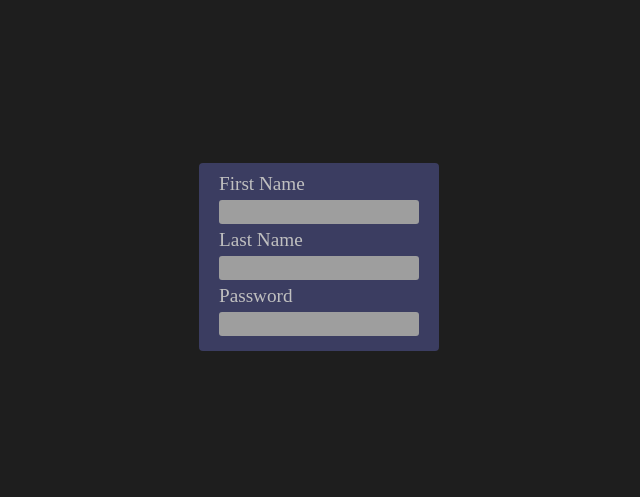
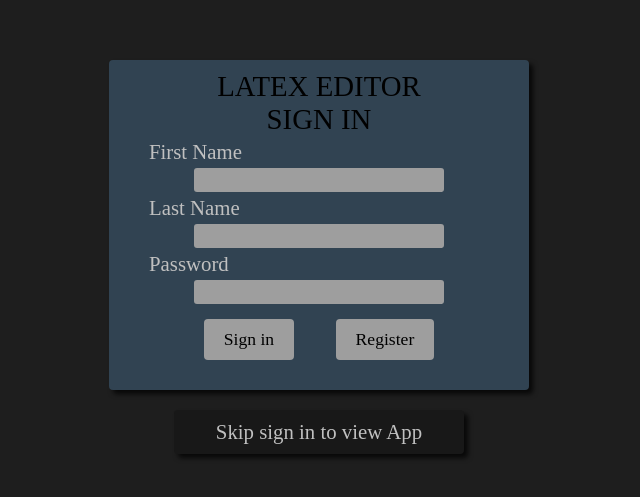
Before and after one commit to AndrewWD1/latex-editor, a React app: page / in a window 1280 px wide. Shown: the part 143-640 px from the top of the page, without its empty margins (321-961 px from the left). Built offline with nearby package versions, Linux system fonts and the light colour scheme; a web font is replaced by a local one.

Commit message:
updates to sign in

```diff
--- a/src/App.js
+++ b/src/App.js
@@ -2,6 +2,7 @@ import React, { useEffect } from "react";
 import EditorViewerContainer from "./components/editor-viewer-container/editor-viewer-container.component";
 import Header from "./components/header/header.component";
 import SignIn from "./components/sign-in/sign-in.components";
+import SignInSkip from "./components/sign-in/sign-in-skip.component";
 import { connect } from "react-redux";
 import { handleResize } from "./redux/screen/screen.actions";
 
@@ -19,6 +20,7 @@ const App = ({ signedIn, handleResize }) => {
     return (
       <div className="not-signed-in">
         <SignIn />
+        <SignInSkip />
       </div>
     );
 
--- a/src/App.scss
+++ b/src/App.scss
@@ -10,4 +10,5 @@
   align-items: center;
   justify-content: center;
   height: 100vh;
+  background-color: #1e1e1e;
 }
--- a/src/components/folder-container/folder-container.styles.scss
+++ b/src/components/folder-container/folder-container.styles.scss
@@ -1,13 +1,14 @@
 .folder-container {
-  width: 140px;
+  width: 160px;
   background-color: #272727;
   display: flex;
   flex-direction: column;
-  padding: 20px;
+  justify-content: space-between;
+  padding: 10px;
   color: #c4b7b7;
 
   .arrow-span {
-    margin: 0.5rem 0;
+    margin: 0;
     display: flex;
     justify-content: flex-end;
 
--- a/src/components/folder/folder.component.jsx
+++ b/src/components/folder/folder.component.jsx
@@ -12,13 +12,13 @@ const FileSelector = ({ fileType }) => {
   switch (fileType) {
     case ".js":
       return (
-        <svg viewBox="0 0 60 55" width="20px" height="20px">
+        <svg viewBox="0 0 60 55" width="15px" height="15px">
           <JSFile />
         </svg>
       );
     default:
       return (
-        <svg viewBox="0 0 60 55" width="20px" height="20px">
+        <svg viewBox="0 0 60 55" width="15px" height="15px">
           <TexFile />
         </svg>
       );
@@ -29,10 +29,7 @@ const Folder = ({ folderName, folderFiles, switchCurrentFile }) => {
   const [fileToggle, setFileToggle] = useState(false);
 
   return (
-    <div
-      className="folder"
-      style={{ borderBottom: fileToggle ? "none" : "1px solid #080808" }}
-    >
+    <div className="folder">
       <div className="folder-bar" onClick={() => setFileToggle(!fileToggle)}>
         {fileToggle ? <OpenFolderIcon /> : <ClosedFolderIcon />}
         <div className="folder-title">{folderName}</div>
--- a/src/components/folder/folder.styles.scss
+++ b/src/components/folder/folder.styles.scss
@@ -2,27 +2,27 @@
   padding-bottom: 1rem;
   display: flex;
   flex-direction: column;
-  width: 130px;
+  width: 150px;
   padding: 0.2rem;
   margin: 0px;
 
   .folder-bar {
     display: flex;
     flex-direction: row;
-    font-size: 1.3rem;
+    font-size: 1rem;
     cursor: pointer;
   }
 
   .folder-title {
-    margin: 0 0.6rem;
+    margin: 0 0.3rem;
     white-space: nowrap;
     text-overflow: ellipsis;
     overflow: hidden;
   }
 
   .file {
-    width: 110px;
-    font-size: 0.9rem;
+    width: 130px;
+    font-size: 0.8rem;
     padding: 0.2rem 0;
     margin-left: 20px;
     border-bottom: 1px solid #080808;
@@ -37,7 +37,7 @@
       z-index: 100;
 
       svg {
-        margin-right: 0.4rem;
+        margin-right: 0.3rem;
       }
 
       &:hover {
--- /dev/null
+++ b/src/components/sign-in/sign-in-skip.component.jsx
@@ -0,0 +1,21 @@
+import React from "react";
+import { connect } from "react-redux";
+
+import { signIn } from "../../redux/user/user.actions";
+
+import "./sign-in.styles.scss";
+
+const SignInSkip = ({ signIn }) => (
+  <div className="skip-sign-in-button" onClick={signIn}>
+    Skip sign in to view App
+  </div>
+);
+
+const mapDispatchToProps = dispatch => ({
+  signIn: () => dispatch(signIn())
+});
+
+export default connect(
+  null,
+  mapDispatchToProps
+)(SignInSkip);
--- a/src/components/sign-in/sign-in.components.jsx
+++ b/src/components/sign-in/sign-in.components.jsx
@@ -1,14 +1,21 @@
 import React, { useState } from "react";
+import { connect } from "react-redux";
+
+import { signIn } from "../../redux/user/user.actions";
 
 import "./sign-in.styles.scss";
 
-const SignIn = () => {
+const SignIn = ({ signIn }) => {
   const [firstName, setFirstName] = useState("");
   const [lastName, setLastName] = useState("");
   const [password, setPassword] = useState("");
 
   return (
     <form className="sign-in">
+      <div className="title">
+        LATEX EDITOR
+        <br /> SIGN IN
+      </div>
       <label className="label">First Name</label>
       <input
         value={firstName}
@@ -28,9 +35,23 @@ const SignIn = () => {
         className="input"
         onChange={e => setPassword(e.target.value)}
       />
-      <div></div>
+      <div className="sign-ins">
+        <div className="sign-in-button" onClick={signIn}>
+          Sign in
+        </div>
+        <div className="sign-in-button" onClick={signIn}>
+          Register
+        </div>
+      </div>
     </form>
   );
 };
 
-export default SignIn;
+const mapDispatchToProps = dispatch => ({
+  signIn: () => dispatch(signIn())
+});
+
+export default connect(
+  null,
+  mapDispatchToProps
+)(SignIn);
--- a/src/components/sign-in/sign-in.styles.scss
+++ b/src/components/sign-in/sign-in.styles.scss
@@ -1,21 +1,79 @@
 .sign-in {
   display: flex;
   flex-direction: column;
-  background-color: rgb(59, 61, 97);
+  background-color: #314352;
   border-radius: 4px;
-  width: 200px;
-  padding: 5px 20px 15px 20px;
+  margin: 10px;
+  width: 340px;
+  padding: 10px 40px 25px 40px;
+  -webkit-box-shadow: 4px 4px 5px 0px rgba(0, 0, 0, 0.75);
+  -moz-box-shadow: 4px 4px 5px 0px rgba(0, 0, 0, 0.75);
+  box-shadow: 4px 4px 5px 0px rgba(0, 0, 0, 0.75);
+
+  .title {
+    text-align: center;
+    font-size: 1.8rem;
+    padding: 0px 5px;
+    margin: 0px 5px;
+  }
 
   .label {
-    font-size: 1.2rem;
-    padding: 5px 0px;
+    font-size: 1.3rem;
+    padding: 4px 0px;
     color: rgb(192, 192, 192);
   }
 
   .input {
+    align-self: center;
     border: none;
     border-radius: 3px;
+    padding: 1px 5px;
+    margin: 0px 20px;
     font-size: 1.2rem;
+    width: 240px;
     background-color: rgb(158, 158, 158);
   }
+
+  .sign-ins {
+    align-self: center;
+    display: flex;
+    width: 80%;
+    justify-content: space-around;
+
+    .sign-in-button {
+      font-size: 1.1rem;
+      margin: 15px 10px 5px 10px;
+      padding: 10px 20px;
+      border-radius: 4px;
+      background-color: rgb(158, 158, 158);
+      border: none;
+      cursor: pointer;
+
+      &:hover {
+        background-color: rgb(126, 126, 126);
+      }
+    }
+  }
 }
+
+.skip-sign-in-button {
+  font-size: 1.3rem;
+  text-align: center;
+  background-color: #181818;
+  color: rgb(192, 192, 192);
+  border-radius: 4px;
+  margin: 10px;
+  width: 270px;
+  padding: 10px 40px 25px 40px;
+  padding: 10px;
+  border-radius: 4px;
+  border: none;
+  cursor: pointer;
+  -webkit-box-shadow: 4px 4px 5px 0px rgba(0, 0, 0, 0.75);
+  -moz-box-shadow: 4px 4px 5px 0px rgba(0, 0, 0, 0.75);
+  box-shadow: 4px 4px 5px 0px rgba(0, 0, 0, 0.75);
+
+  &:hover {
+    background-color: #111111;
+  }
+}
--- a/src/redux/user/user.actions.js
+++ b/src/redux/user/user.actions.js
@@ -0,0 +1,5 @@
+import { userActionTypes } from "./user.types";
+
+export const signIn = () => ({
+  type: userActionTypes.SIGN_IN
+});
--- a/src/redux/user/user.reducer.js
+++ b/src/redux/user/user.reducer.js
@@ -1,3 +1,5 @@
+import { userActionTypes } from "./user.types";
+
 const INITIAL_STATE = {
   signedIn: false,
   firstName: null,
@@ -7,6 +9,11 @@ const INITIAL_STATE = {
 
 export const userReducer = (state = INITIAL_STATE, action) => {
   switch (action.type) {
+    case userActionTypes.SIGN_IN:
+      return {
+        ...state,
+        signedIn: true
+      };
     default:
       return state;
   }
--- a/src/redux/user/user.types.js
+++ b/src/redux/user/user.types.js
@@ -0,0 +1,3 @@
+export const userActionTypes = {
+  SIGN_IN: "SIGN_IN"
+};
```
Also changed, not shown: src/components/icons/closed-folder.svg, src/components/icons/open-folder.svg.
